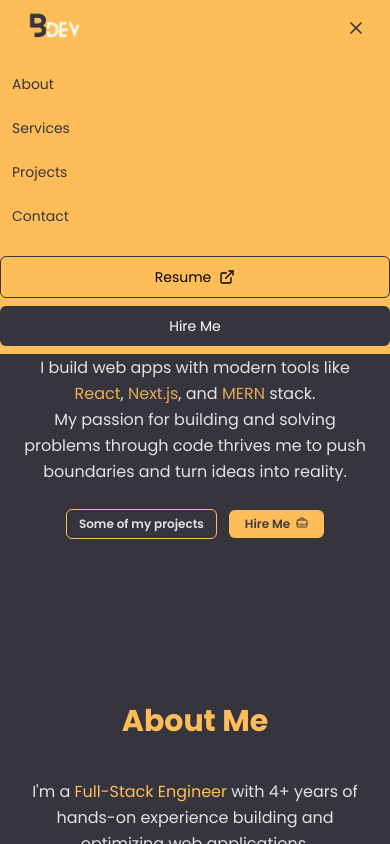
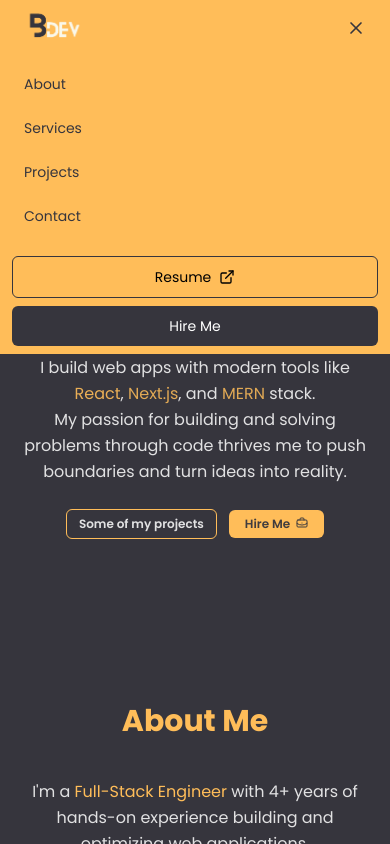
Before and after one commit to baraa-elhajj/BDev, a React (Vite) app: page / in a window 390 px wide. Both pictures are taken after a click on the button "Toggle menu". Shown: the top 844 px of the page. Built offline with nearby package versions, Linux system fonts and the light colour scheme.

Commit message:
Update Navbar.jsx
fix styling

```diff
--- a/src/components/Navbar.jsx
+++ b/src/components/Navbar.jsx
@@ -37,7 +37,7 @@ export default function Navbar() {
           transition-all duration-300
         ${
           isScrolled
-            ? "bg-[#ffbd59]/85 border-[#ffbd59]/85 backdrop-blur-lg shadow-lg"
+            ? "bg-[#ffbd59] border-[#ffbd59] md:bg-[#ffbd59]/85 md:border-[#ffbd59]/85 backdrop-blur-lg shadow-lg"
             : "backdrop-blur-md"
         }`}
       >
@@ -108,10 +108,9 @@ export default function Navbar() {
         <div
           className={`bg-[#ffbd59] absolute left-0 w-full md:hidden transition-all duration-300 ease-in-out
             ${isMenuOpen ? "max-h-96 opacity-100" : "max-h-0 opacity-0"}
-            ${isScrolled && "bg-[#ffbd59]/85 border-[#ffbd59]/85"}
           `}
         >
-          <div className="flex flex-col space-y-1 py-2">
+          <div className="flex flex-col space-y-1 py-2 mx-3">
             {navLinks.map((link) => (
               <a
                 key={link.text}
```
